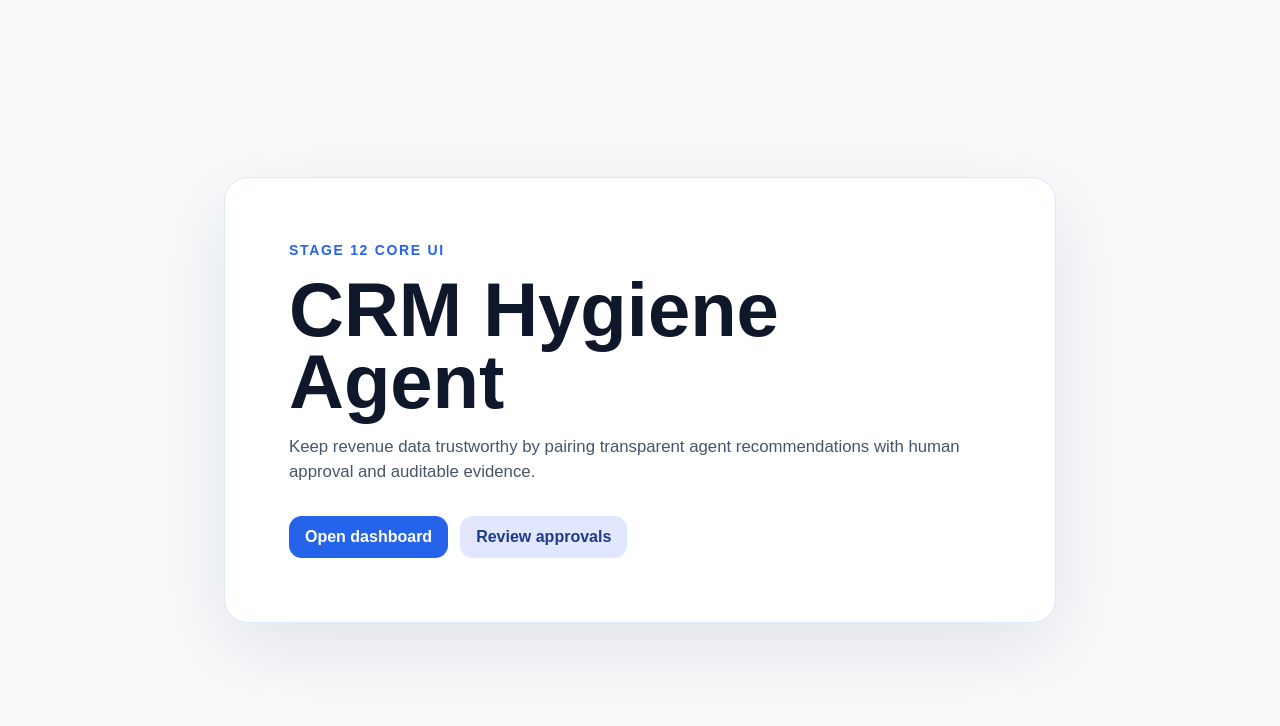
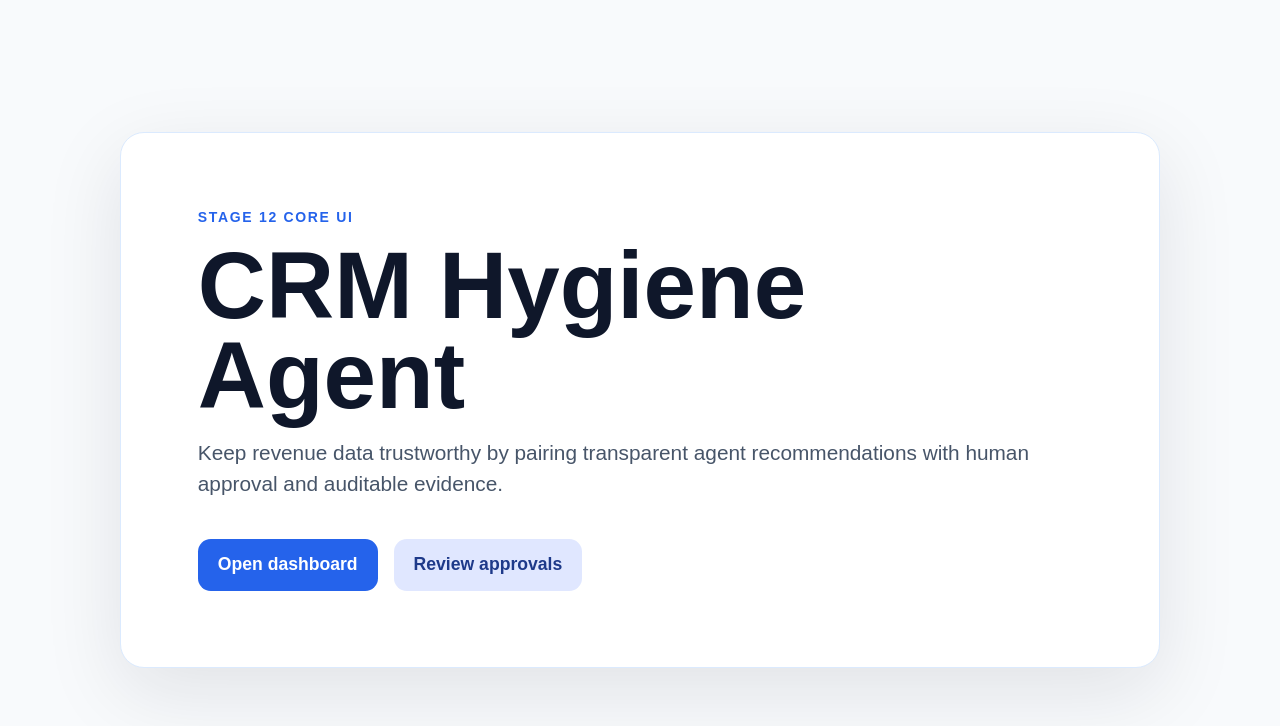
Before and after one commit to mahadevupadhyayula/CRMHygieneApp, a Next.js app: page / in a window 1280 px wide. Shown: the top 726 px of the page. Built offline with nearby package versions, Linux system fonts and the light colour scheme.

Commit message:
Update home page hero styles

```diff
--- a/app/globals.css
+++ b/app/globals.css
@@ -18,13 +18,13 @@ body { background: var(--background); color: var(--foreground); font-family: Ari
 a { color: inherit; }
 main { min-height: 100vh; }
 
-.home-shell { display: grid; place-items: center; padding: 2rem; }
-.hero-card { width: min(100%, 52rem); border: 1px solid #dbeafe; border-radius: 1.5rem; background: #fff; padding: clamp(2rem, 5vw, 4rem); box-shadow: 0 24px 80px rgb(15 23 42 / 10%); }
+.home-shell { display: grid; place-items: center; padding: clamp(1.5rem, 4vw, 3rem); }
+.hero-card { width: min(100%, 65rem); border: 1px solid #dbeafe; border-radius: 1.5rem; background: #fff; padding: clamp(2.5rem, 6vw, 5rem); box-shadow: 0 24px 80px rgb(15 23 42 / 10%); }
 .eyebrow { margin: 0 0 1rem; color: var(--accent); font-size: .875rem; font-weight: 700; letter-spacing: .12em; text-transform: uppercase; }
-h1 { margin: 0; font-size: clamp(2.25rem, 6vw, 4.75rem); line-height: .95; }
-.principle, .page-description { max-width: 46rem; margin: 1rem 0 0; color: var(--muted); font-size: 1.05rem; line-height: 1.5; }
-.hero-actions { display: flex; flex-wrap: wrap; gap: .75rem; margin-top: 2rem; }
-.button-link, button { border: 0; border-radius: .8rem; background: var(--accent); color: #fff; cursor: pointer; display: inline-flex; font-weight: 700; justify-content: center; padding: .75rem 1rem; text-decoration: none; }
+h1 { margin: 0; font-size: clamp(2.8rem, 7.5vw, 5.9rem); line-height: .95; }
+.principle, .page-description { max-width: 52rem; margin: 1rem 0 0; color: var(--muted); font-size: 1.3rem; line-height: 1.5; }
+.hero-actions { display: flex; flex-wrap: wrap; gap: 1rem; margin-top: 2.5rem; }
+.button-link, button { border: 0; border-radius: .8rem; background: var(--accent); color: #fff; cursor: pointer; display: inline-flex; font-size: 1.1rem; font-weight: 700; justify-content: center; padding: .95rem 1.25rem; text-decoration: none; }
 .button-link.secondary { background: #e0e7ff; color: #1e3a8a; }
 button:hover, .button-link:hover { background: var(--accent-dark); }
 
```
